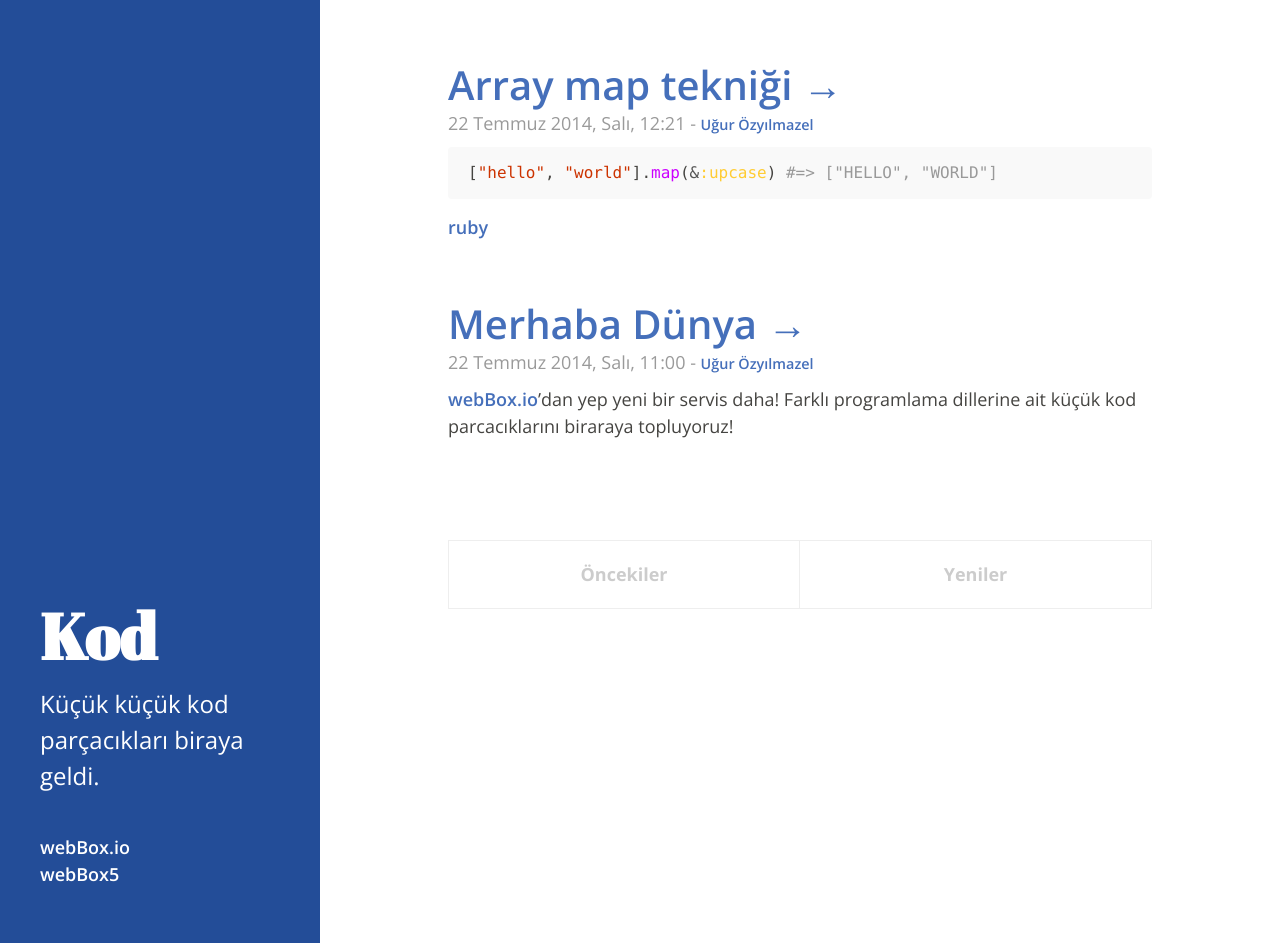
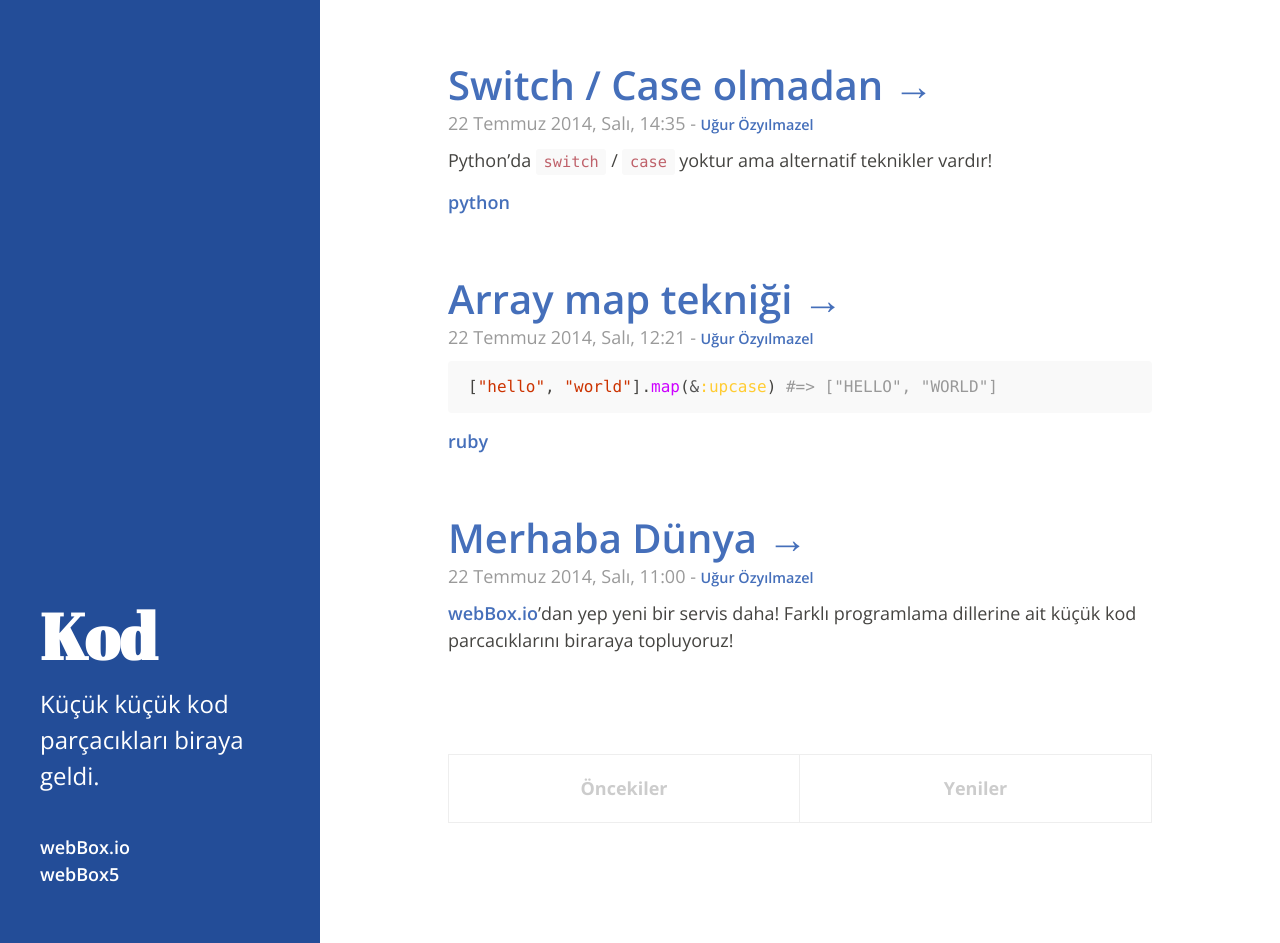
Before and after one commit to ramazantufekci/kod.webbox.io, a Jekyll site: the page built from index.html, in a window 1280 px wide and 943 px high. Built offline with Jekyll 4.4.1, drawn with Linux system fonts in a browser that asks for light colours; Markdown is read by kramdown in place of the engine named in the settings; the list of posts is cut into pages by our own code.

Commit message:
small css fixes + new post

````diff
--- a/_layouts/post.html
+++ b/_layouts/post.html
@@ -17,7 +17,7 @@ layout: default
         <h3>
           <a href="{{ post.url }}">
             {{ post.title }}
-            <small>{{ post.date | localize: "%d %B %Y" }}</small>
+            <small>{{ post.date | localize: "%d %B %Y" }} - {{ post.writer.full_name }}</small>
           </a>
         </h3>
       </li>
--- /dev/null
+++ b/_posts/2014-07-22-switch-slash-case-olmadan.md
@@ -0,0 +1,28 @@
+---
+title: Switch / Case olmadan
+layout: post
+date: Jul 22, 2014 14:35
+published: true
+tags: [python]
+writer:
+  full_name: Uğur Özyılmazel
+  www: http://twitter.com/vigobronx
+---
+Python’da `switch` / `case` yoktur ama alternatif teknikler vardır!
+
+<!--more-->
+
+```python
+# x = 10
+# a ise x * 5
+# b ise x + 7
+# c ise x - 2
+
+result = {
+  'a': lambda x: x * 5,
+  'b': lambda x: x + 7,
+  'c': lambda x: x - 2
+}['b'](10)
+
+print result # 17
+```
--- a/public/css/custom.css
+++ b/public/css/custom.css
@@ -15,6 +15,10 @@
 }
 .theme-webbox .related h2 {
     color: #6782dc;
+}
+
+.theme-webbox .related-posts small {
+    display: block;
 }
 
 .tag-index h1 {
````
